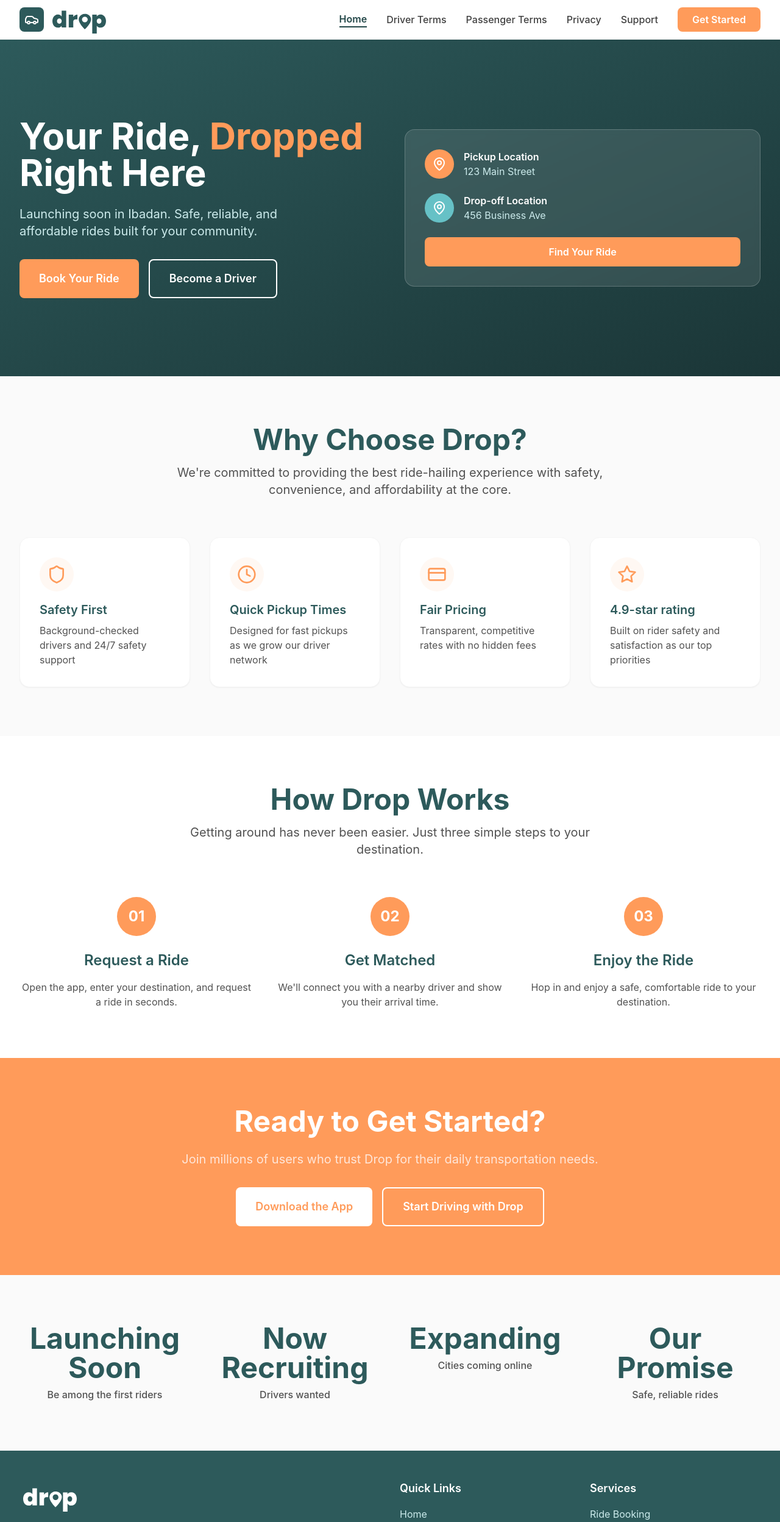
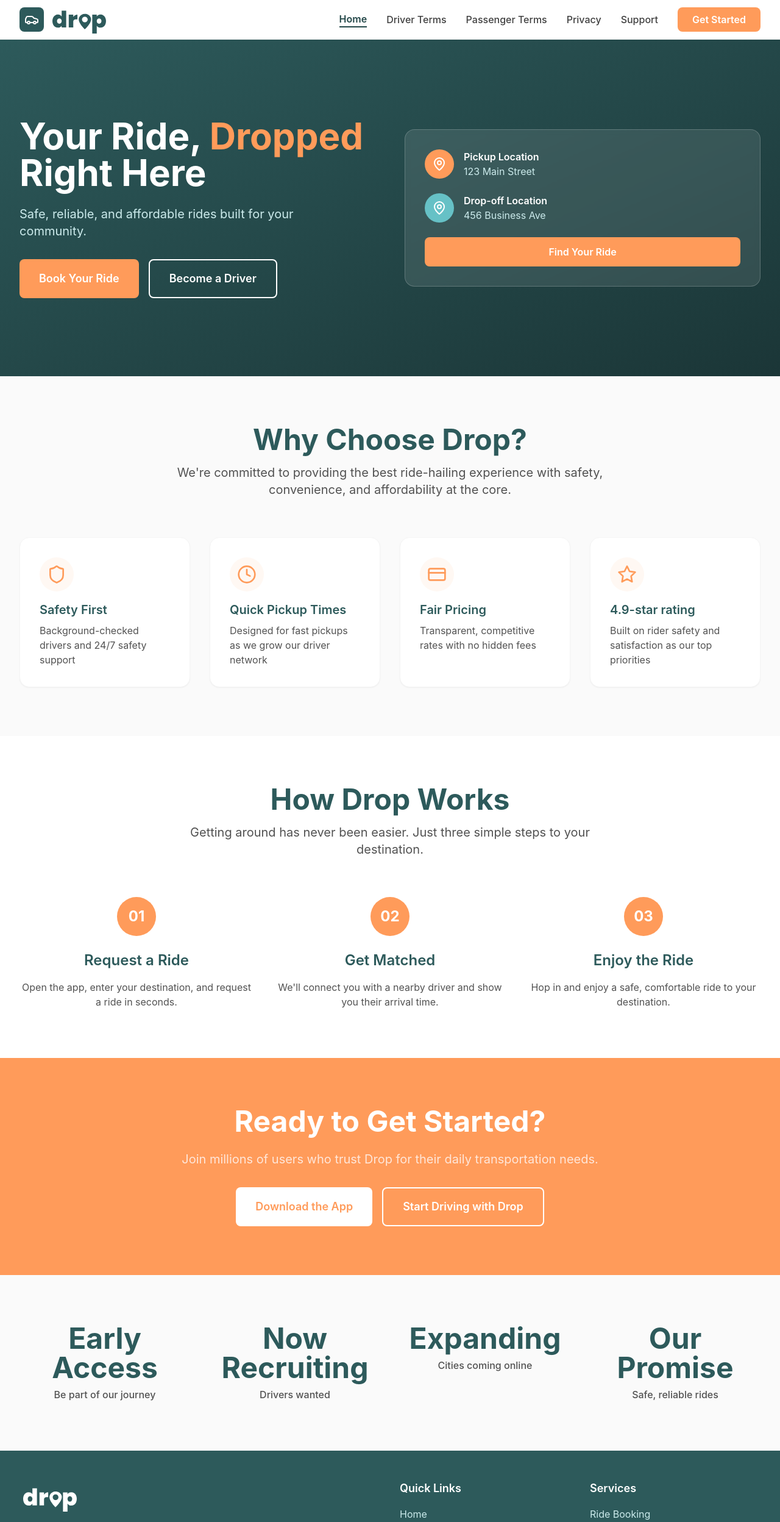
Before and after one commit to mikeyxx/drop-landing-page, a React (Vite) app: page / in a window 1280 px wide. Shown: the top 2496 px of the page at 61% size. Built offline with nearby package versions, Linux system fonts and the light colour scheme.

Commit message:
remove launching soon

```diff
--- a/src/pages/LandingPage.tsx
+++ b/src/pages/LandingPage.tsx
@@ -21,7 +21,7 @@ const LandingPage = () => {
                 at your fingertips, whenever you need them.
               </p> */}
               <p className="text-xl text-primary-100 mb-8 max-w-lg">
-                Launching soon in Ibadan. Safe, reliable, and affordable rides built for your community.
+                Safe, reliable, and affordable rides built for your community.
               </p>
               <div className="flex flex-col sm:flex-row gap-4">
                 <button onClick={() => navigate("/download")} className="bg-secondary-400 text-white px-8 py-4 rounded-lg hover:bg-secondary-500 transition-colors font-semibold text-lg">
@@ -192,7 +192,7 @@ const LandingPage = () => {
               // { number: "50K+", label: "Active Drivers" },
               // { number: "100+", label: "Cities Served" },
               // { number: "4.9", label: "Average Rating" }
-              { number: "Launching Soon", label: "Be among the first riders" },
+              { number: "Early Access", label: "Be part of our journey" },
               { number: "Now Recruiting", label: "Drivers wanted" },
               { number: "Expanding", label: "Cities coming online" },
               { number: "Our Promise", label: "Safe, reliable rides" }
```
